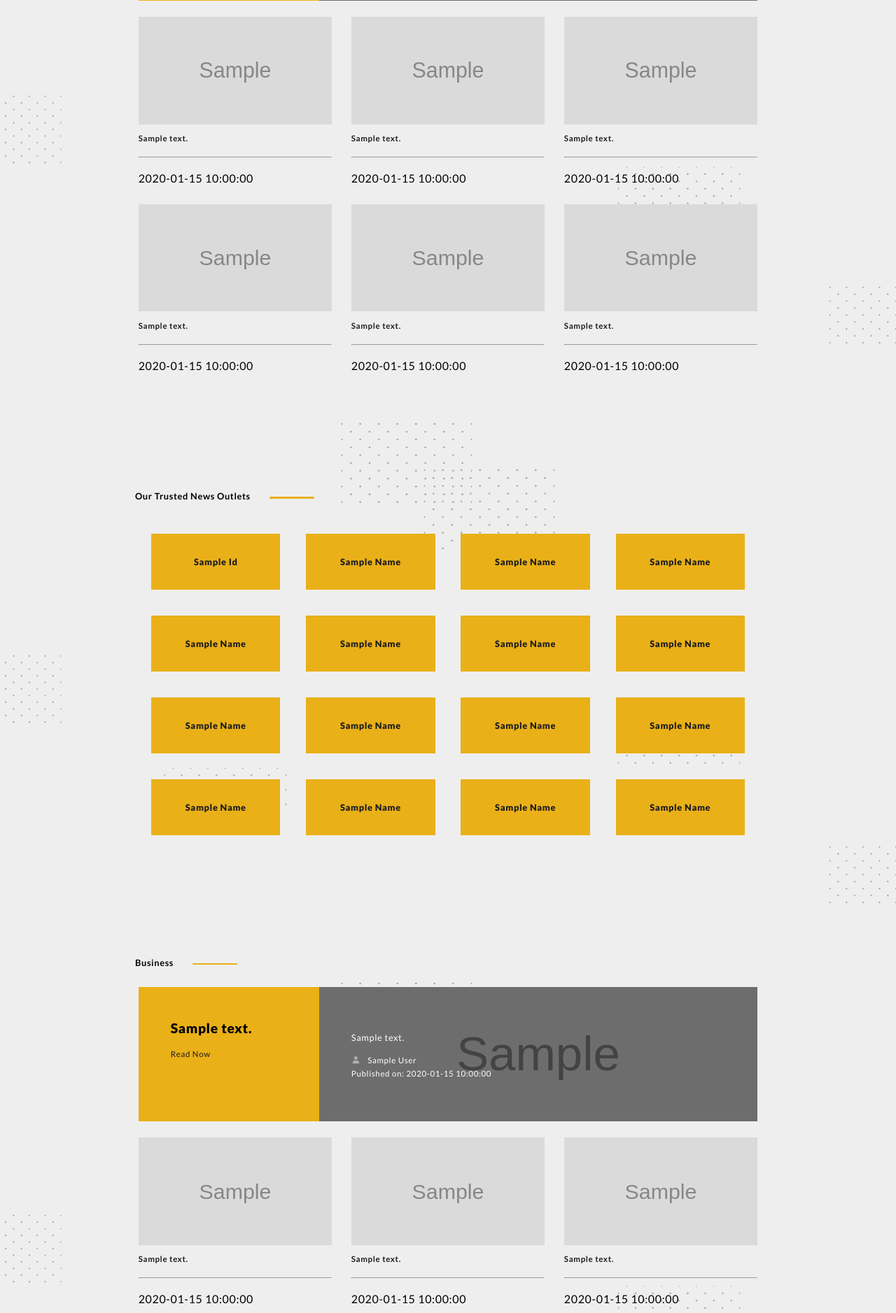
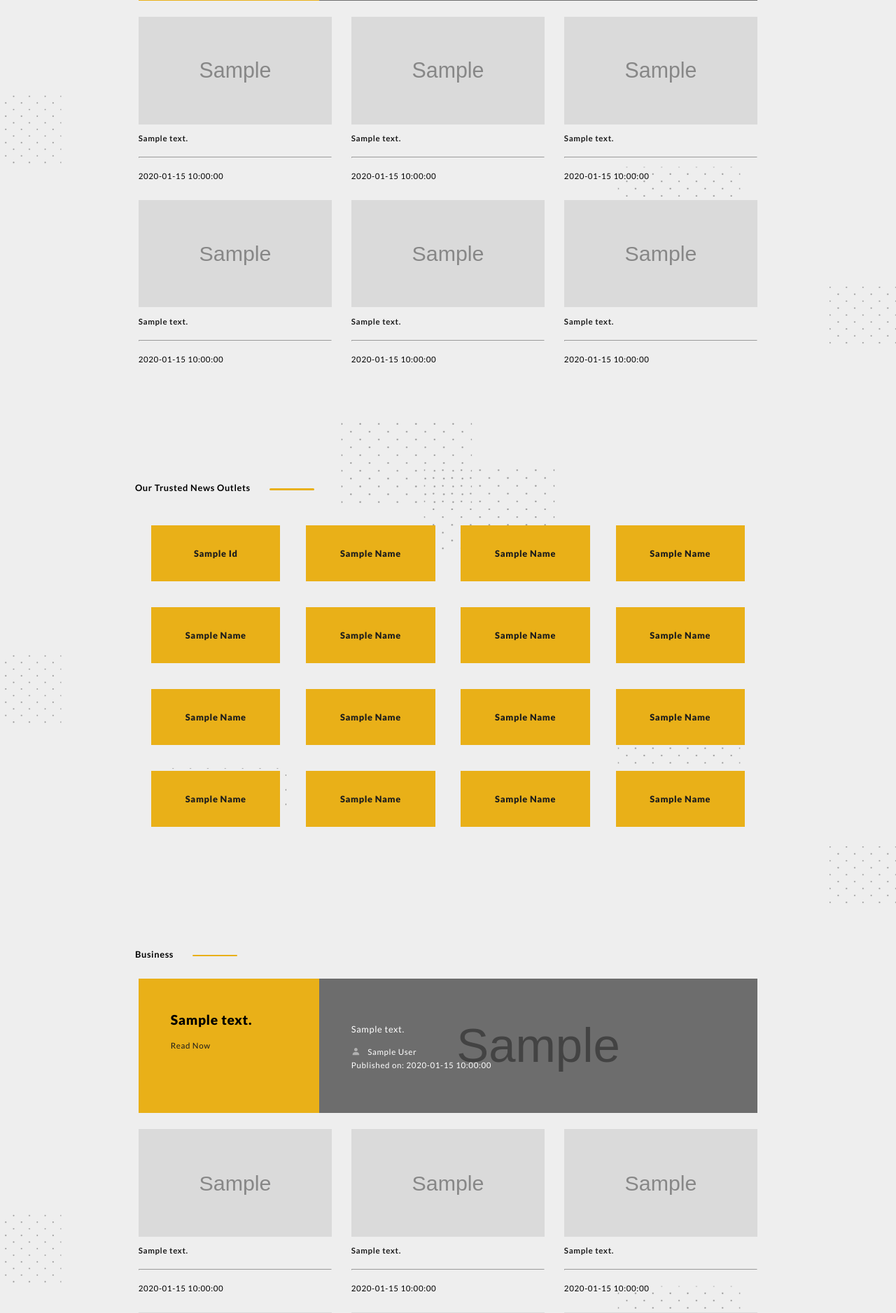
Before and after one commit to thesmartcoder7/newsportal, a Flask app: template app/templates/index.html in a window 1280 px wide. Shown: the part 1302-3179 px from the top of the page at 70% size. Run offline with Flask 2, Linux system fonts and the light colour scheme; the template is opened without the code that fills it: most values are stand-ins (such as "Sample title", 1, 10 or a date in 2020); grey boxes marked "Sample" are stand-in pictures.

Commit message:
style: change the styling of the date

```diff
--- a/app/requests.py
+++ b/app/requests.py
@@ -31,7 +31,7 @@ def get_all_articles(url):
 
         if headlines_response["articles"]:
            for item in list(headlines_response["articles"]):
-               if item["source"] and item["source"] and item["author"] and item["title"] and item["description"] and item["url"] and item["urlToImage"] and item["publishedAt"] and item["content"]:
+               if item["source"] and item["author"] and item["title"] and item["description"] and item["url"] and item["urlToImage"] and item["publishedAt"] and item["content"]:
                     regex = "([0-9]+)"
                     result = re.split(regex, item["publishedAt"])
                     date = result[5]+result[4]+result[3]+result[2]+result[1]
--- a/app/static/css/category.css
+++ b/app/static/css/category.css
@@ -62,10 +62,14 @@
   text-decoration: none;
   margin-top: 2%;
   color: #1c1c1c;
-  font-size: 0.9vw;
+  font-size: 1vw;
   font-weight: 700;
 }
 
 .articles .content .article-content a:hover {
   color: rgb(112, 112, 112);
 }
+
+.articles .content p {
+  font-size: 0.9vw;
+}
--- a/app/static/css/index.css
+++ b/app/static/css/index.css
@@ -192,6 +192,10 @@
   font-weight: 700;
 }
 
+.articles .content p {
+  font-size: 0.9vw;
+}
+
 .articles .content .article-content a:hover {
   color: rgb(112, 112, 112);
 }
--- a/app/templates/index.html
+++ b/app/templates/index.html
@@ -93,7 +93,7 @@
       <br />
       <hr />
       <br />
-      <p>{{ data[0][i].date }}</p>
+      <p class="date">{{ data[0][i].date }}</p>
     </div>
     {% endfor %}
   </div>
@@ -332,7 +332,7 @@
       <br />
       <hr />
       <br />
-      <p>{{ data[5][i].date }}</p>
+      <p class="date">{{ data[5][i].date }}</p>
     </div>
     {% endfor %}
   </div>
```
Also changed, not shown: app/templates/category.html (+6 -1 lines).
